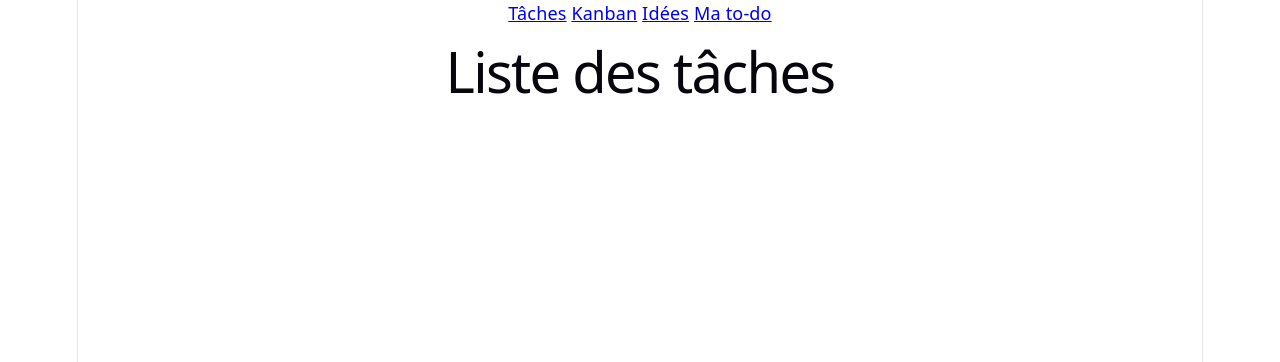
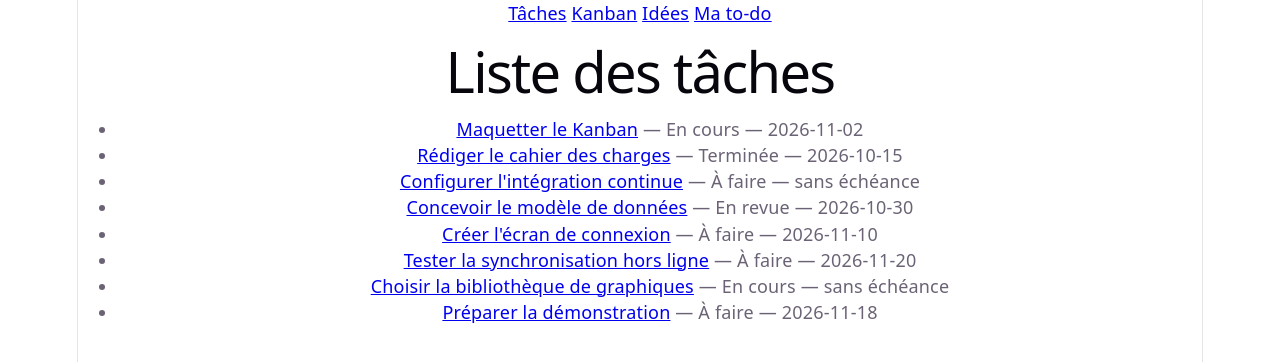
Before and after one commit to NicolasZubizarreta/gpisaas-front, a React (Vite) app: page /taches in a window 1280 px wide. Shown: the top 362 px of the page. Built offline with nearby package versions, Linux system fonts and the light colour scheme; data requests are answered from the project's data file.

Commit message:
feat: affiche la liste des tâches depuis le faux back-end

```diff
--- /dev/null
+++ b/src/libelles.ts
@@ -0,0 +1,8 @@
+import type { Statut } from './types'
+
+export const libellesStatut: Record<Statut, string> = {
+  A_FAIRE: 'À faire',
+  EN_COURS: 'En cours',
+  EN_REVUE: 'En revue',
+  TERMINEE: 'Terminée',
+}
--- a/src/pages/PageListeTaches.tsx
+++ b/src/pages/PageListeTaches.tsx
@@ -1,3 +1,29 @@
+import { Link } from 'react-router'
+import { useFetch } from '../hooks/useFetch'
+import { libellesStatut } from '../libelles'
+import { API_URL } from '../services/api'
+import type { Tache } from '../types'
+
 export function PageListeTaches() {
-  return <h1>Liste des tâches</h1>
+  const { data: taches, loading, error } = useFetch<Tache[]>(`${API_URL}/taches`)
+
+  if (loading) return <p>Chargement des tâches…</p>
+  if (error) return <p>Impossible de charger les tâches : {error.message}</p>
+
+  return (
+    <>
+      <h1>Liste des tâches</h1>
+      <ul>
+        {taches?.map((tache) => (
+          <li key={tache.id}>
+            <Link to={`/taches/${tache.id}`}>{tache.titre}</Link>
+            {' — '}
+            {libellesStatut[tache.statut]}
+            {' — '}
+            {tache.echeance ?? 'sans échéance'}
+          </li>
+        ))}
+      </ul>
+    </>
+  )
 }
```
